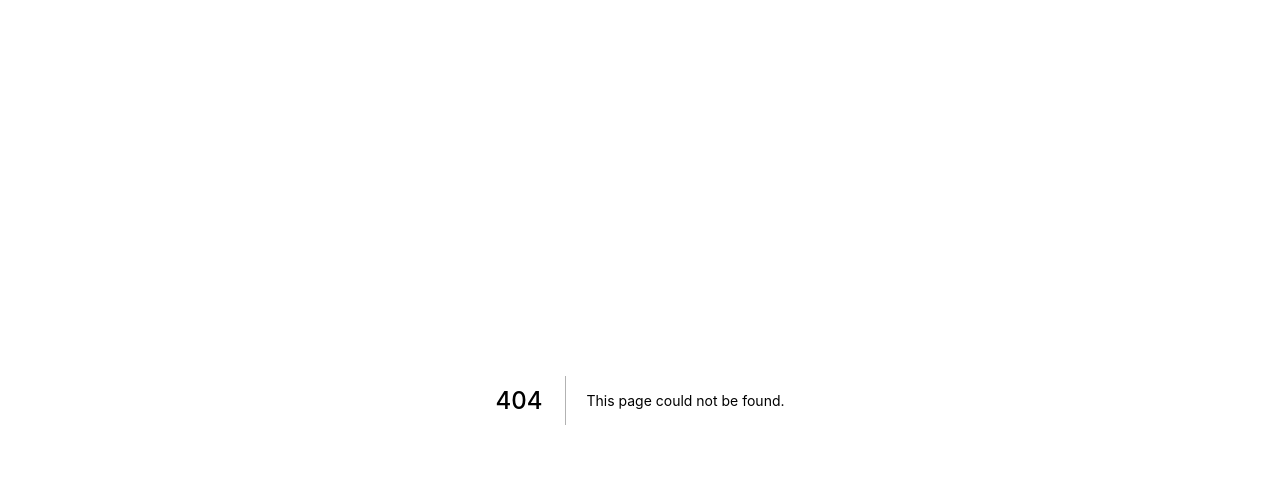
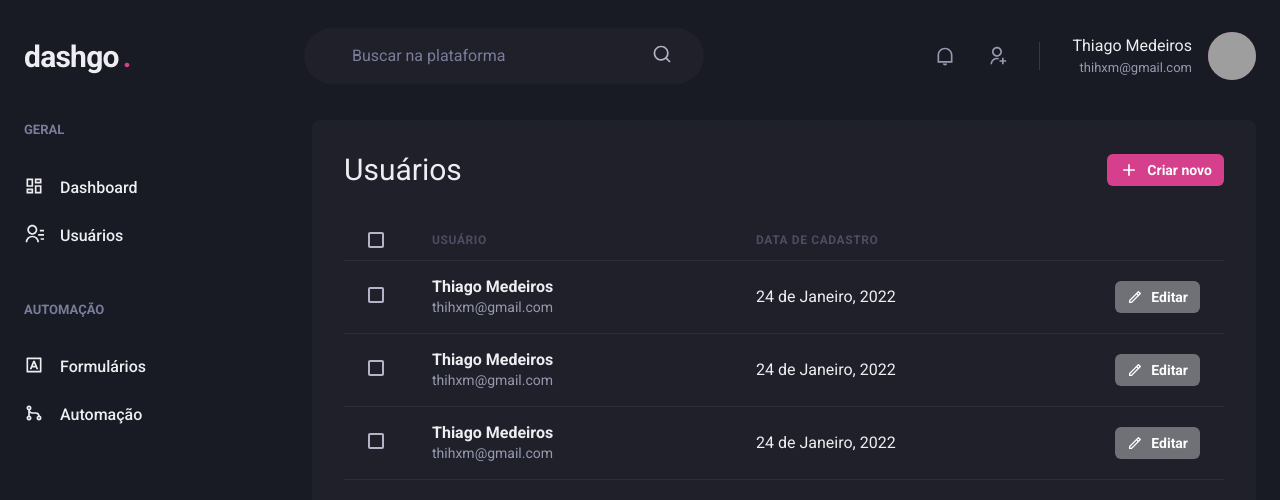
Before and after one commit to thihxm/Nextjs-Dashboard, a Next.js app: page /users in a window 1280 px wide. Before the commit this address had no page. Shown: the top 500 px of the page. Built offline with nearby package versions, Linux system fonts and the light colour scheme; grey boxes are pictures that could not be loaded.

Commit message:
Users list

```diff
--- /dev/null
+++ b/src/pages/users/index.tsx
@@ -0,0 +1,140 @@
+import { RiAddLine, RiPencilLine } from 'react-icons/ri'
+
+import {
+  Box,
+  Button,
+  Checkbox,
+  Flex,
+  Heading,
+  Icon,
+  Table,
+  Tbody,
+  Td,
+  Text,
+  Th,
+  Thead,
+  Tr,
+} from '@chakra-ui/react'
+
+import { Header } from '../../components/Header'
+import { Sidebar } from '../../components/Sidebar'
+
+export default function UserList() {
+  return (
+    <Box>
+      <Header />
+
+      <Flex w="100%" my="6" maxW={1480} mx="auto" px="6">
+        <Sidebar />
+
+        <Box flex="1" borderRadius={8} bg="gray.800" p="8">
+          <Flex mb="8" justify="space-between" align="center">
+            <Heading size="lg" fontWeight="normal">
+              Usuários
+            </Heading>
+
+            <Button
+              as="a"
+              size="sm"
+              fontSize="sm"
+              colorScheme="pink"
+              leftIcon={<Icon as={RiAddLine} fontSize="20" />}
+            >
+              Criar novo
+            </Button>
+          </Flex>
+
+          <Table colorScheme="whiteAlpha">
+            <Thead>
+              <Tr>
+                <Th px="6" color="gray.300" width="8">
+                  <Checkbox colorScheme="pink" />
+                </Th>
+                <Th>Usuário</Th>
+                <Th>Data de cadastro</Th>
+                <Th width="8"></Th>
+              </Tr>
+            </Thead>
+            <Tbody>
+              <Tr>
+                <Td px="6">
+                  <Checkbox colorScheme="pink" />
+                </Td>
+                <Td>
+                  <Box>
+                    <Text fontWeight="bold">Thiago Medeiros</Text>
+                    <Text fontSize="sm" color="gray.300">
+                      thihxm@gmail.com
+                    </Text>
+                  </Box>
+                </Td>
+                <Td>24 de Janeiro, 2022</Td>
+                <Td>
+                  <Button
+                    as="a"
+                    size="sm"
+                    fontSize="sm"
+                    colorScheme="whiteAlpha"
+                    leftIcon={<Icon as={RiPencilLine} fontSize="16" />}
+                  >
+                    Editar
+                  </Button>
+                </Td>
+              </Tr>
+              <Tr>
+                <Td px="6">
+                  <Checkbox colorScheme="pink" />
+                </Td>
+                <Td>
+                  <Box>
+                    <Text fontWeight="bold">Thiago Medeiros</Text>
+                    <Text fontSize="sm" color="gray.300">
+                      thihxm@gmail.com
+                    </Text>
+                  </Box>
+                </Td>
+                <Td>24 de Janeiro, 2022</Td>
+                <Td>
+                  <Button
+                    as="a"
+                    size="sm"
+                    fontSize="sm"
+                    colorScheme="whiteAlpha"
+                    leftIcon={<Icon as={RiPencilLine} fontSize="16" />}
+                  >
+                    Editar
+                  </Button>
+                </Td>
+              </Tr>
+              <Tr>
+                <Td px="6">
+                  <Checkbox colorScheme="pink" />
+                </Td>
+                <Td>
+                  <Box>
+                    <Text fontWeight="bold">Thiago Medeiros</Text>
+                    <Text fontSize="sm" color="gray.300">
+                      thihxm@gmail.com
+                    </Text>
+                  </Box>
+                </Td>
+                <Td>24 de Janeiro, 2022</Td>
+                <Td>
+                  <Button
+                    as="a"
+                    size="sm"
+                    fontSize="sm"
+                    colorScheme="whiteAlpha"
+                    leftIcon={<Icon as={RiPencilLine} fontSize="16" />}
+                  >
+                    Editar
+                  </Button>
+                </Td>
+              </Tr>
+            </Tbody>
+          </Table>
+        </Box>
+      </Flex>
+    </Box>
+  )
+}
```
